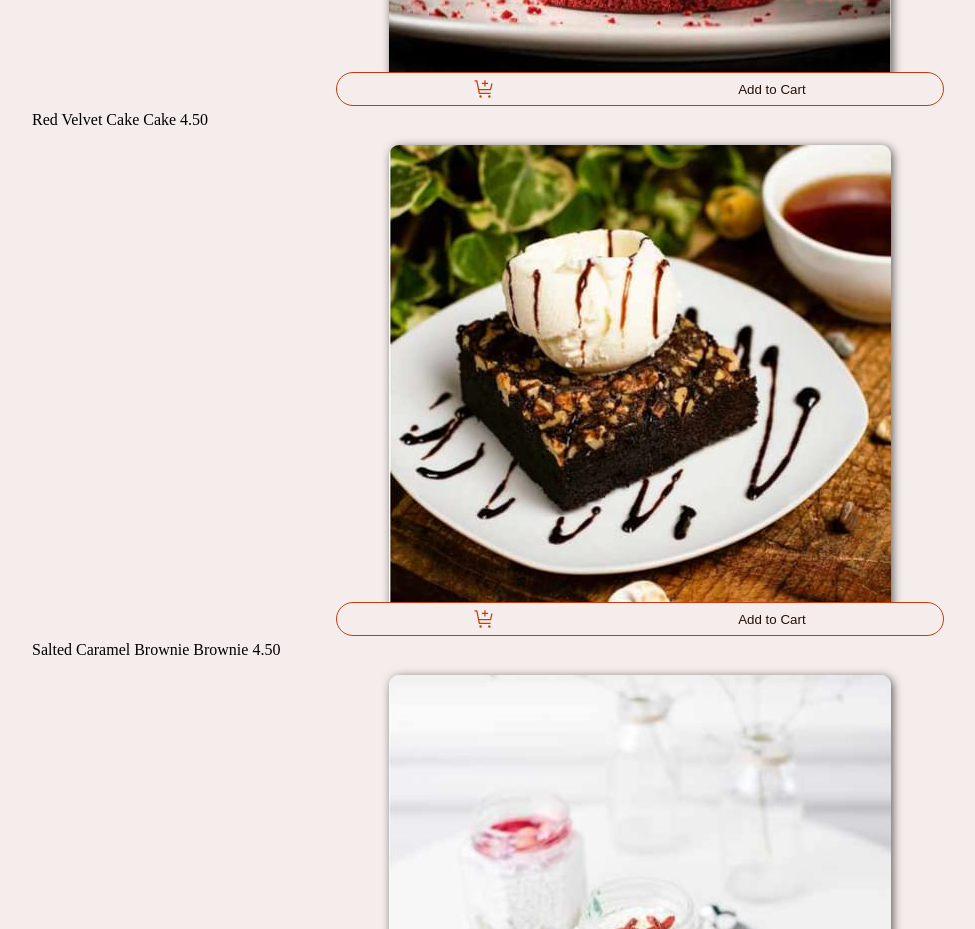
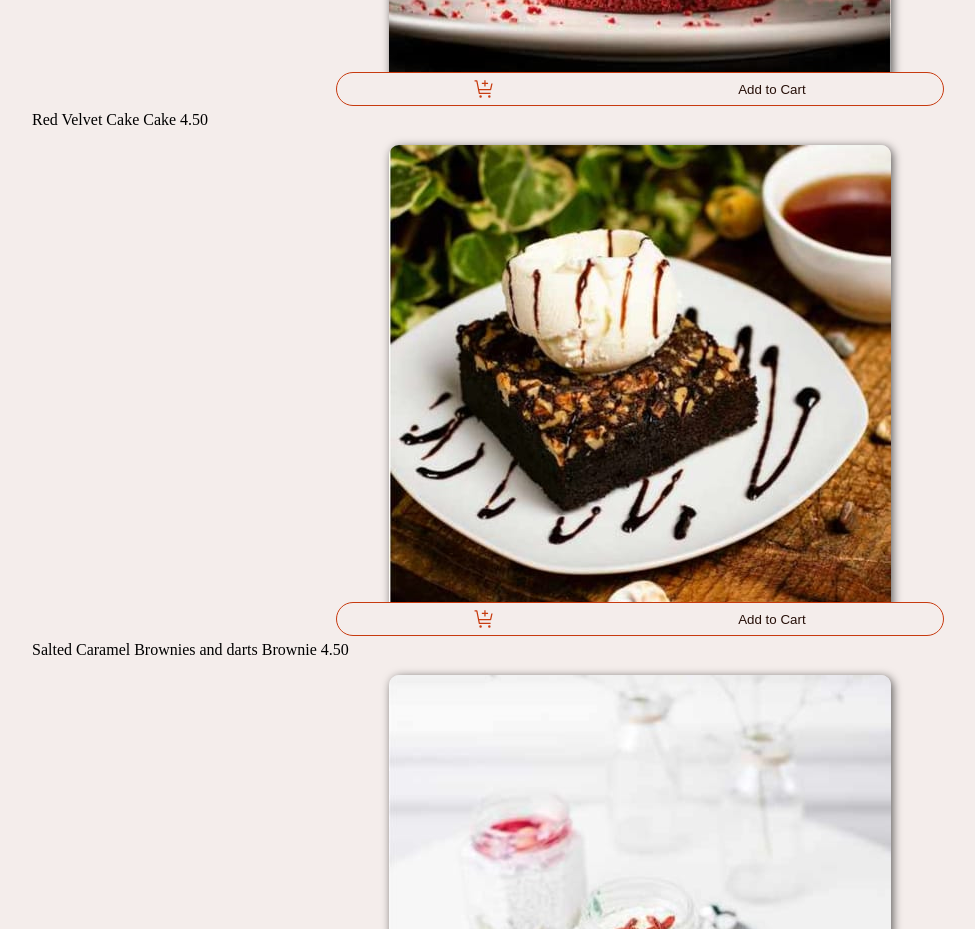
Before and after one commit to Adnan-M03/Product-order-list, a plain HTML site: page index.html in a window 1280 px wide. Shown: the part 3640-4569 px from the top of the page, without its empty margins (0-975 px from the left). Drawn offline with Linux system fonts and the light colour scheme.

Commit message:
Some changes in the ReadMe and html

```diff
--- a/index.html
+++ b/index.html
@@ -146,7 +146,7 @@
             src="" alt="" class="cards-image" >
             <button class="btn"><img class="cards-decr" src="assets/images/icon-decrement-quantity.svg"> <img class="cards-cartImg" src="assets/images/icon-add-to-cart.svg"><p class="cards-btn-txt">Add to Cart</p> <img class="cards-incr" src="assets/images/icon-increment-quantity.svg"> </button>
         </div>
-        Salted Caramel Brownie
+        Salted Caramel Brownies and darts
         Brownie
         4.50
       </li>
--- a/script.js
+++ b/script.js
@@ -57,7 +57,6 @@ function addEvent(btn){
     btn.addEventListener('click', function (){
         event.stopPropagation()
         console.log('button event')
-//remove event listners
         numbering(btn);
 
 
--- a/style.css
+++ b/style.css
@@ -59,7 +59,6 @@ ul li{
         }
 }
 .cart{
-    /* border: 1px solid black; */
     padding: 1rem;
     border-radius: 10px;
     background-color: hsl(20, 50%, 98%);
```
Also changed, not shown: 1 other file.
